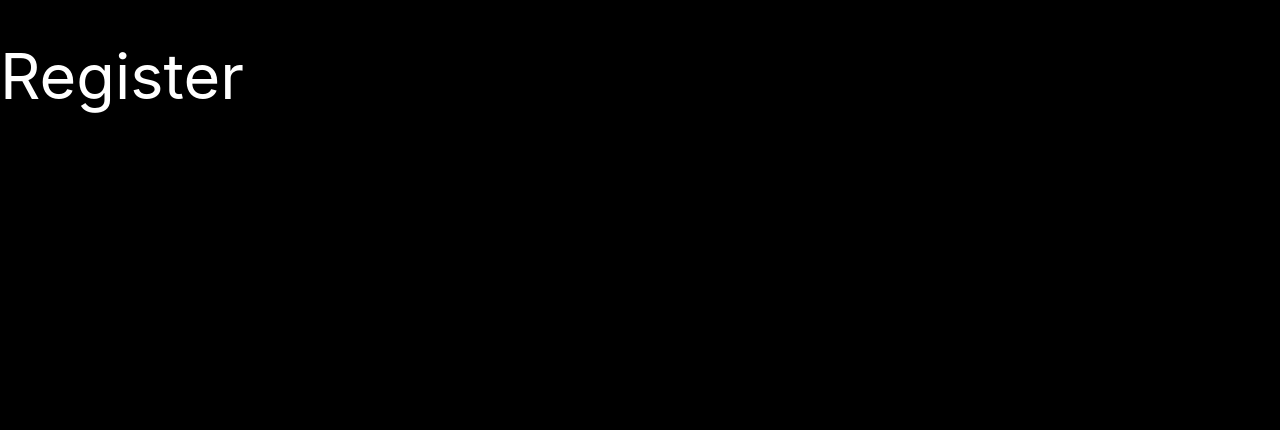
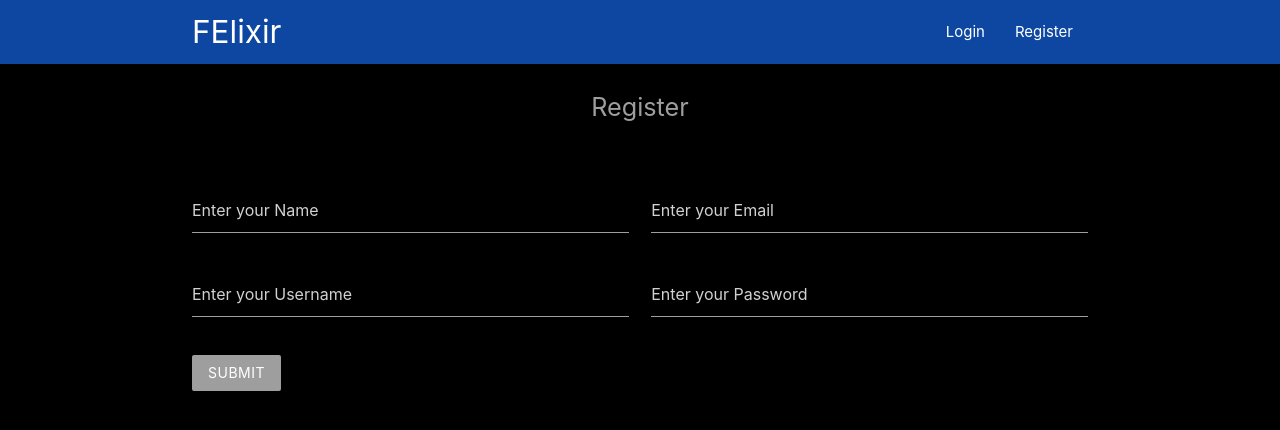
Before and after one commit to inblack67/FElixir-Web, a Next.js app: page /register in a window 1280 px wide. Shown: the top 430 px of the page. Built offline with nearby package versions, Linux system fonts and the light colour scheme.

Commit message:
react-hook-form & yup integration with login &  register forms

```diff
--- a/pages/register.tsx
+++ b/pages/register.tsx
@@ -1,10 +1,139 @@
-import React from 'react';
+import React, { useMemo } from 'react';
+import { useForm } from 'react-hook-form';
+import { yupResolver } from '@hookform/resolvers/yup';
+import * as yup from 'yup';
+
+import Layout from '../components/Layout';
+import { requiredValidationMessage } from '../src/constants';
+import { IRegister } from '../src/interfaces';
 
 const Register = () => {
+  const validationSchema = useMemo(
+    () =>
+      yup.object({
+        name: yup
+          .string()
+          .required(`Name ${requiredValidationMessage}`)
+          .min(3)
+          .max(30),
+        email: yup
+          .string()
+          .email(`Email is not valid`)
+          .required(`Email ${requiredValidationMessage}`),
+        username: yup
+          .string()
+          .required(`Username ${requiredValidationMessage}`)
+          .min(4)
+          .max(30),
+        password: yup
+          .string()
+          .required(`Password ${requiredValidationMessage}`)
+          .min(8)
+          .max(30),
+      }),
+    [],
+  );
+
+  const {
+    handleSubmit,
+    register,
+    formState: { errors },
+  } = useForm<IRegister>({
+    resolver: yupResolver(validationSchema),
+  });
+
+  const handleRegister = (data: IRegister) => {
+    console.log('register form data => ', data);
+  };
+
   return (
-    <div>
-      <h1>Register</h1>
-    </div>
+    <Layout>
+      <div className='container'>
+        <p className='flow-text center grey-text'>Register</p>
+        <div className='row'></div>
+        <form
+          className='col s12'
+          onSubmit={handleSubmit(handleRegister)}
+          autoComplete='off'
+        >
+          <div className='row'>
+            <div className='input-field col s6'>
+              <input
+                id='name'
+                type='text'
+                className='validate'
+                name='name'
+                {...register('name')}
+                placeholder='Enter your Name'
+                // required
+              />
+              {errors.name && (
+                <span className='helper-text red-text'>
+                  {errors.name.message}
+                </span>
+              )}
+            </div>
+            <div className='input-field col s6'>
+              <input
+                id='email'
+                // type='email'
+                type='text'
+                className='validate'
+                name='email'
+                {...register('email')}
+                placeholder='Enter your Email'
+                // required
+              />
+              {errors.email && (
+                <span className='helper-text red-text'>
+                  {errors.email.message}
+                </span>
+              )}
+            </div>
+            <div className='input-field col s6'>
+              <input
+                id='username'
+                type='text'
+                className='validate'
+                name='username'
+                {...register('username')}
+                placeholder='Enter your Username'
+                // required
+              />
+              {errors.username && (
+                <span className='helper-text red-text'>
+                  {errors.username.message}
+                </span>
+              )}
+            </div>
+            <div className='input-field col s6'>
+              <input
+                id='password'
+                type='password'
+                className='validate'
+                name='password'
+                {...register('password')}
+                placeholder='Enter your Password'
+                // required
+              />
+              {errors.password && (
+                <span className='helper-text red-text'>
+                  {errors.password.message}
+                </span>
+              )}
+            </div>
+            <div className='input-field col s6'>
+              <button
+                className='btn grey waves-effect waves-light'
+                type='submit'
+              >
+                Submit
+              </button>
+            </div>
+          </div>
+        </form>
+      </div>
+    </Layout>
   );
 };
 
--- /dev/null
+++ b/src/constants.ts
@@ -0,0 +1 @@
+export const requiredValidationMessage = `is required`;
--- /dev/null
+++ b/src/interfaces.ts
@@ -0,0 +1,11 @@
+export interface ILogin {
+  username: string;
+  password: string;
+}
+
+export interface IRegister {
+  name: string;
+  email: string;
+  username: string;
+  password: string;
+}
```
Also changed, not shown: pages/login.tsx (+75 -9 lines).
